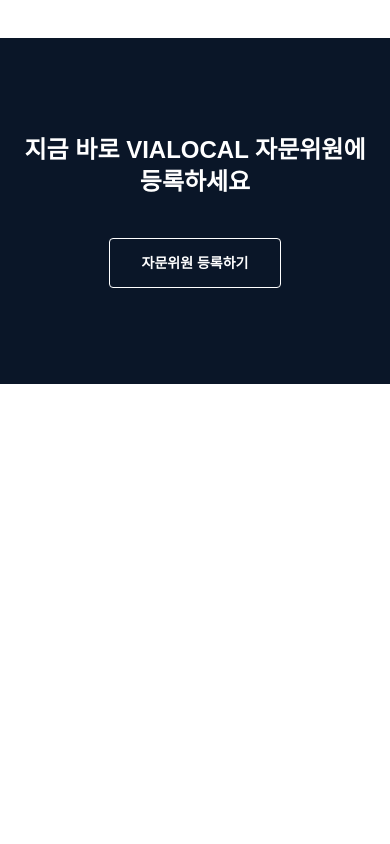
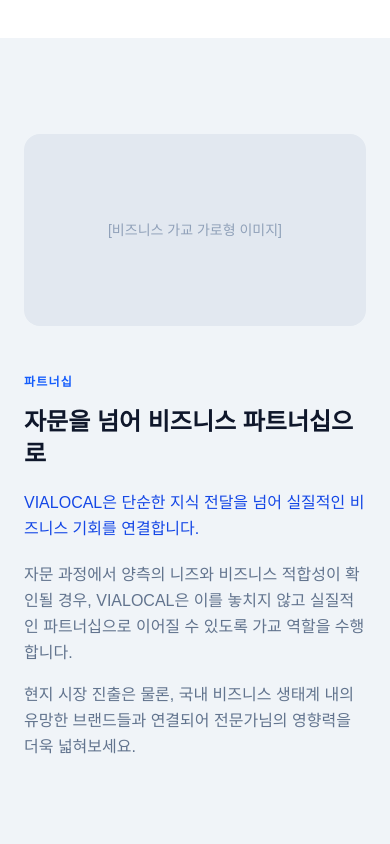
Before and after one commit to yjyjkk4125-lgtm/my-web-project, a Next.js app: page /advisor in a window 390 px wide. Shown: the part 3500-4344 px from the top of the page. Before the commit the page ends 3884 px from the top, so only its background shows below. Built offline with nearby package versions, Linux system fonts and the light colour scheme.

Commit message:
모바일 화면 개선 및 자문위원 내용 추가

```diff
--- a/app/advisor/page.tsx
+++ b/app/advisor/page.tsx
@@ -276,6 +276,41 @@
       </section>
 
       {/* ════════════════════════════════════════
+          섹션 4.5 — 비즈니스 파트너십 (이미지 + 텍스트)
+      ════════════════════════════════════════ */}
+      <section className="bg-[#f0f4f8] py-24 lg:py-32">
+        <div className="mx-auto max-w-7xl px-6">
+          <div className="grid items-center gap-12 lg:grid-cols-2">
+            {/* 가로형 이미지 플레이스홀더 */}
+            <div className="aspect-video w-full overflow-hidden rounded-2xl bg-slate-200 flex items-center justify-center">
+              <span className="text-sm text-slate-400">[비즈니스 가교 가로형 이미지]</span>
+            </div>
+
+            {/* 텍스트 */}
+            <FadeIn>
+              <p className="text-xs font-semibold uppercase tracking-widest text-blue-600">
+                파트너십
+              </p>
+              <h2 className="mt-4 text-2xl font-bold text-slate-900 md:text-3xl">
+                자문을 넘어 비즈니스 파트너십으로
+              </h2>
+              <p className="mt-5 text-base font-medium leading-relaxed text-blue-700">
+                VIALOCAL은 단순한 지식 전달을 넘어 실질적인 비즈니스 기회를 연결합니다.
+              </p>
+              <div className="mt-5 space-y-4 text-base leading-relaxed text-slate-500">
+                <p>
+                  자문 과정에서 양측의 니즈와 비즈니스 적합성이 확인될 경우, VIALOCAL은 이를 놓치지 않고 실질적인 파트너십으로 이어질 수 있도록 가교 역할을 수행합니다.
+                </p>
+                <p>
+                  현지 시장 진출은 물론, 국내 비즈니스 생태계 내의 유망한 브랜드들과 연결되어 전문가님의 영향력을 더욱 넓혀보세요.
+                </p>
+              </div>
+            </FadeIn>
+          </div>
+        </div>
+      </section>
+
+      {/* ════════════════════════════════════════
           섹션 5 — 하단 CTA (다크 네이비)
       ════════════════════════════════════════ */}
       <section className="bg-[#0a1628] py-24">
--- a/app/page.tsx
+++ b/app/page.tsx
@@ -239,8 +239,8 @@
             </h2>
           </FadeIn>
 
-          {/* 그리드 (2×2) */}
-          <div className="mt-16 grid gap-6 sm:grid-cols-2 items-stretch">
+          {/* 그리드 (모바일 1열 → md 이상 4열) */}
+          <div className="mt-16 grid w-full grid-cols-1 gap-6 md:grid-cols-4">
           {[
           { delay: 0,   label: "검증", title: "엄격한 경력 검증을 통과한 산업별 실무 전문가 그룹" },
           { delay: 120, label: "지식", title: "검색이나 리포트로는 찾을 수 없는 현지의 암묵지(Tacit Knowledge) 제공" },
```
